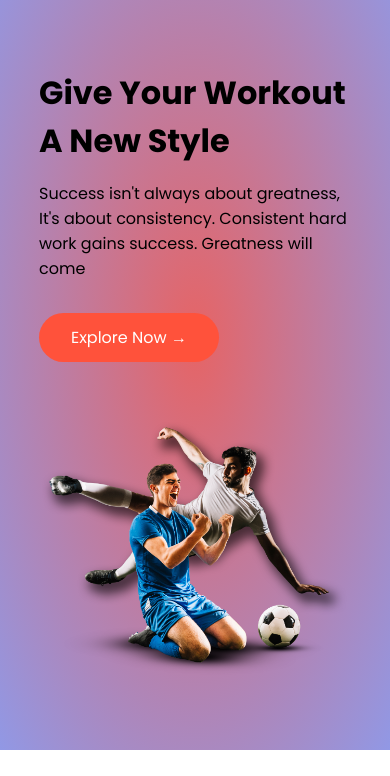
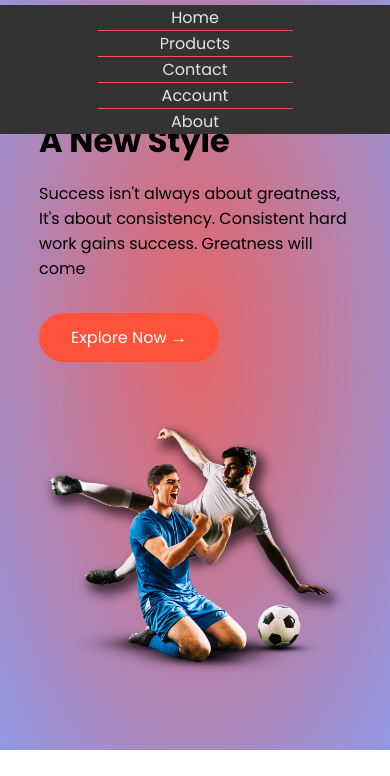
Before and after one commit to usa3amustafa/redstore, a plain HTML site: page index.html in a window 390 px wide. Both pictures are taken after a click on the link 337 px from the left and 36 px from the top of the page. Shown: the part 68-844 px from the top of the page. Drawn offline with Linux system fonts and the light colour scheme.

Commit message:
added responsive menu

```diff
--- /dev/null
+++ b/app.js
@@ -0,0 +1,14 @@
+const menuBtn = document.getElementById('menu_bars')
+const menuItems = document.getElementById('menu_items')
+
+menuItems.style.maxHeight = '0px'
+
+menuBtn.addEventListener('click', menuToggle)
+
+function menuToggle() {
+  if (menuItems.style.maxHeight == '0px') {
+    menuItems.style.maxHeight = '200px'
+  } else {
+    menuItems.style.maxHeight = '0px'
+  }
+}
--- a/index.html
+++ b/index.html
@@ -35,7 +35,7 @@
             <img src="./img/logo.png" alt="RedStore" class="image" />
           </div>
           <nav>
-            <ul class="nav_links">
+            <ul class="nav_links" id="menu_items">
               <li><a href="#">Home</a></li>
               <li><a href="#">Products</a></li>
               <li><a href="#">Contact</a></li>
@@ -46,7 +46,7 @@
               <li>
                 <a href="#"><i class="fas fa-cart-plus"></i></a>
               </li>
-              <li>
+              <li id="menu_bars">
                 <a class="menu_bars" href="#"><i class="fas fa-bars"></i></a>
               </li>
             </ul>
@@ -71,5 +71,7 @@
 
       <!-- header end  -->
     </header>
+
+    <script src="./app.js"></script>
   </body>
 </html>
--- a/style.css
+++ b/style.css
@@ -39,16 +39,12 @@ header {
   display: flex;
   justify-content: space-between;
   align-items: center;
-  flex-wrap: wrap;
+  /* flex-wrap: wrap; */
 }
 nav {
   display: flex;
   gap: 2em;
 }
-/*
-.logo {
-  flex-basis: 50%;
-} */
 nav ul {
   display: flex;
   gap: 2rem;
@@ -81,11 +77,10 @@ nav ul li .menu_bars {
 /* header end */
 
 /* media queries  */
-@media screen and (max-width: 480px) {
-  nav .nav_links {
+@media screen and (max-width: 980px) {
+  /* nav .nav_links {
     display: none;
-  }
-
+  } */
   nav ul li .menu_bars {
     display: block;
     margin-left: 20px;
@@ -97,4 +92,28 @@ nav ul li .menu_bars {
     padding: 0;
     margin-bottom: 3em;
   }
+  nav .nav_links {
+    width: 100%;
+    display: block;
+    background-color: #333;
+    position: absolute;
+    top: 73px;
+    left: 0;
+    text-align: center;
+    overflow: hidden;
+    transition: max-height 700ms ease-in-out;
+  }
+  nav .nav_links li {
+    width: 50%;
+    position: relative;
+    left: 50%;
+    transform: translate(-50%);
+    border-bottom: 1px solid #ff523b;
+  }
+  nav .nav_links li:last-child {
+    border-bottom: none;
+  }
+  nav .nav_links li a {
+    color: #e4e4e4;
+  }
 }
```
